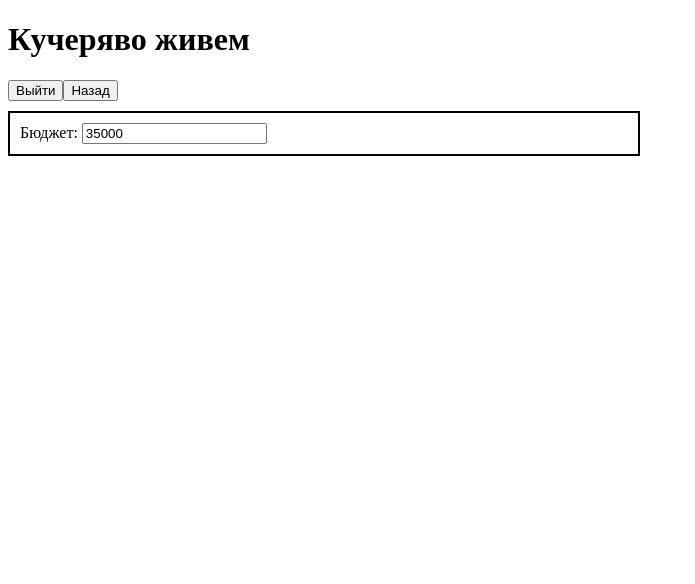
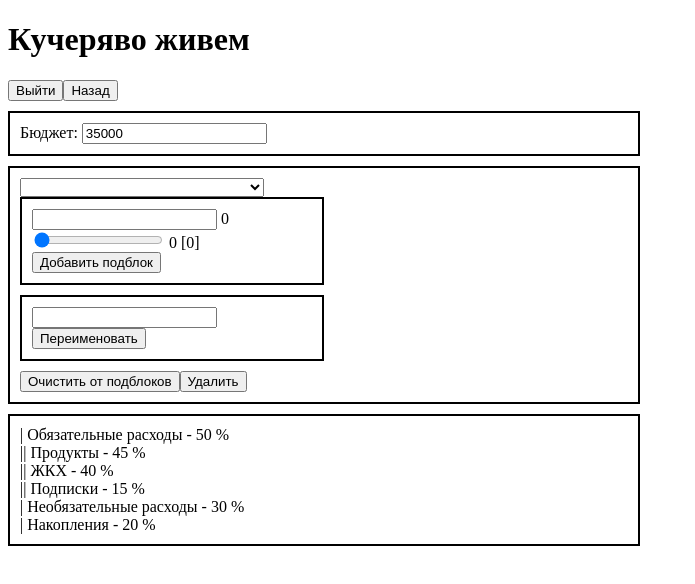
Before and after one commit to angst-storm/curly-life, an Angular app: page /constructor in a window 1280 px wide. Shown: the top 584 px of the page, without its empty margins (0-695 px from the left). Built offline with nearby package versions, Linux system fonts and the light colour scheme.

Commit message:
базовые функции конструктора

```diff
--- a/src/app/constructor/constructor.component.css
+++ b/src/app/constructor/constructor.component.css
@@ -1,4 +1,4 @@
-.budget {
+.budget, .configure-block, .add-block, .rename-block, .blocks {
     border: 2px solid black;
     width: 50%;
     padding: 10px;
--- a/src/app/constructor/constructor.component.html
+++ b/src/app/constructor/constructor.component.html
@@ -3,3 +3,26 @@
 <div class="budget">
     Бюджет: <input [(ngModel)]="planService.plan.sum" placeholder="name">
 </div>
+<div class="configure-block">
+    <select [(ngModel)]="configuredBlockPath" (change)="changeConfiguredBlock()">
+        <option *ngFor="let block of blocks" value="{{block.path}}">{{block.path}}</option>
+    </select>
+    <div class="add-block">
+        <input [(ngModel)]="addingBlockName">
+        {{configuredBlock.freePercent ? 1 : 0}}
+        <input type="range" [(ngModel)]="addingBlockPercent"
+               min="{{configuredBlock.freePercent ? 1: 0}}" max="{{configuredBlock.freePercent}}">
+        {{configuredBlock.freePercent}}
+        [{{addingBlockPercent}}]
+        <button (click)="addSubBlock()">Добавить подблок</button>
+    </div>
+    <div class="rename-block">
+        <input [(ngModel)]="configuredBlockNewName">
+        <button (click)="renameBlock()">Переименовать</button>
+    </div>
+    <button (click)="removeSubBlocks()">Очистить от подблоков</button>
+    <button (click)="removeBlock()">Удалить</button>
+</div>
+<div class="blocks">
+    <div *ngFor="let block of blocks.slice(1)">{{"|".repeat(block.level)}} {{block.name}} - {{block.percent}} %</div>
+</div>
--- a/src/app/constructor/constructor.component.ts
+++ b/src/app/constructor/constructor.component.ts
@@ -1,12 +1,54 @@
 import { Component } from '@angular/core';
 import { PlanService } from '../services/planElements.service';
+import { PlanElement } from '../models/planElement.model';
+import { Cost } from '../models/cost.model';
 
 @Component({
     selector: 'constructor',
     templateUrl: './constructor.component.html',
     styleUrls: ['./constructor.component.css']
 })
-export class ConstructorComponent{
+export class ConstructorComponent {
+    public blocks: PlanElement[];
+    public configuredBlockPath: string = '';
+    public configuredBlockNewName: string = '';
+    public addingBlockName: string = '';
+    public addingBlockPercent: number = 0;
+    public configuredBlock: PlanElement;
+
     constructor(public planService: PlanService) {
+        this.configuredBlock = planService.plan;
+        this.blocks = [planService.plan].concat(planService.plan.allElements);
+    }
+
+    public addSubBlock(): void {
+        this.configuredBlock.addElement(this.addingBlockName, this.addingBlockPercent);
+        this.configuredBlock.costs.forEach((c: Cost) => this.configuredBlock.removeCost(c));
+        this.blocks = [this.planService.plan].concat(this.planService.plan.allElements);
+    }
+
+    public renameBlock(): void {
+        const oldName: string = this.configuredBlock.name;
+        this.configuredBlock.name = this.configuredBlockNewName;
+        this.configuredBlock.resetPath(this.configuredBlock.path.slice(0, -oldName.length - (this.configuredBlock.level === 1 ? 0 : 3)));
+        this.blocks = [this.planService.plan].concat(this.planService.plan.allElements);
+    }
+
+    public removeSubBlocks(): void {
+        this.configuredBlock.subElements = [];
+        this.configuredBlock.freePercent = 100;
+        this.blocks = [this.planService.plan].concat(this.planService.plan.allElements);
+    }
+
+    public removeBlock(): void {
+        const father: PlanElement = this.planService.plan.findFather(this.configuredBlock);
+        const elements: PlanElement[] = father.subElements;
+        father.freePercent += this.configuredBlock.percent;
+        elements.splice(elements.indexOf(this.configuredBlock), 1);
+        this.blocks = [this.planService.plan].concat(this.planService.plan.allElements);
+    }
+
+    public changeConfiguredBlock(): void {
+        this.configuredBlock = this.blocks.filter((b: PlanElement) => b.path === this.configuredBlockPath)[0];
     }
 }
--- a/src/app/models/planElement.model.ts
+++ b/src/app/models/planElement.model.ts
@@ -4,8 +4,8 @@ import { Cost } from './cost.model';
 export class PlanElement {
     public path: string;
     public subElements: PlanElement[] = [];
+    public freePercent: number = 100;
 
-    private _freePercent: number = 100;
     private readonly _costs: Cost[] = [];
 
     constructor(
@@ -74,11 +74,25 @@ export class PlanElement {
     }
 
     public addElement(name: string, percent: number): void {
-        if (percent <= this._freePercent) {
+        if (percent <= this.freePercent) {
             this.subElements.push(new PlanElement(Math.floor(this._sum * percent / 100), this.level + 1, percent, name, this.path));
-            this._freePercent -= percent;
+            this.freePercent -= percent;
         } else {
             throw new PlanError('Сумма процентных блоков больше 100%');
         }
     }
+
+    public findFather(element: PlanElement): PlanElement{
+        let result: PlanElement = this;
+        for (const elementName of element.path.split(' > ').slice(0, -1)){
+            result = this.subElements.filter((e: PlanElement) => e.name === elementName)[0];
+        }
+
+        return result;
+    }
+
+    public resetPath(path: string): void {
+        this.path = !path.length ? this.name : `${path} > ${this.name}`;
+        this.subElements.forEach((e: PlanElement) => e.resetPath(this.path));
+    }
 }
```
